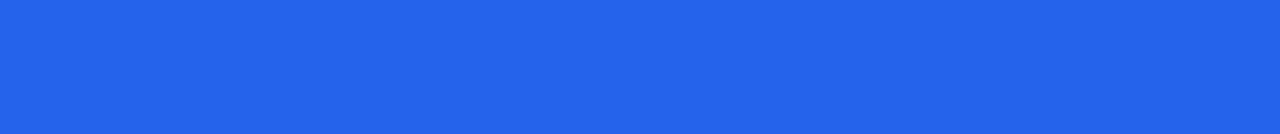
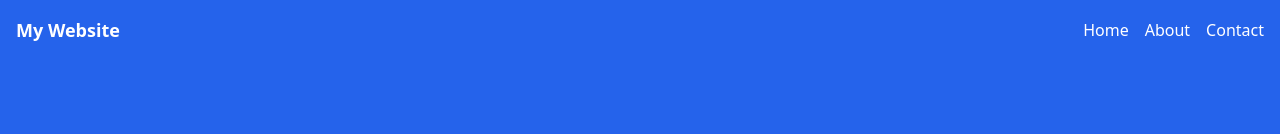
Before and after one commit to Safi649/SafiBuilds.com, a Next.js app: page / in a window 1280 px wide. Shown: the top 134 px of the page. Built offline with nearby package versions, Linux system fonts and the light colour scheme.

Commit message:
Update _app.js

```diff
--- a/pages/_app.js
+++ b/pages/_app.js
@@ -1,7 +1,16 @@
 // 📁 pages/_app.js
-
 import '../styles/globals.css'
+import Navbar from '../components/Navbar'
+import Footer from '../components/Footer'
 
 export default function App({ Component, pageProps }) {
-  return <Component {...pageProps} />
+  return (
+    <>
+      <Navbar />
+      <main className="min-h-screen">
+        <Component {...pageProps} />
+      </main>
+      <Footer />
+    </>
+  )
 }
```
